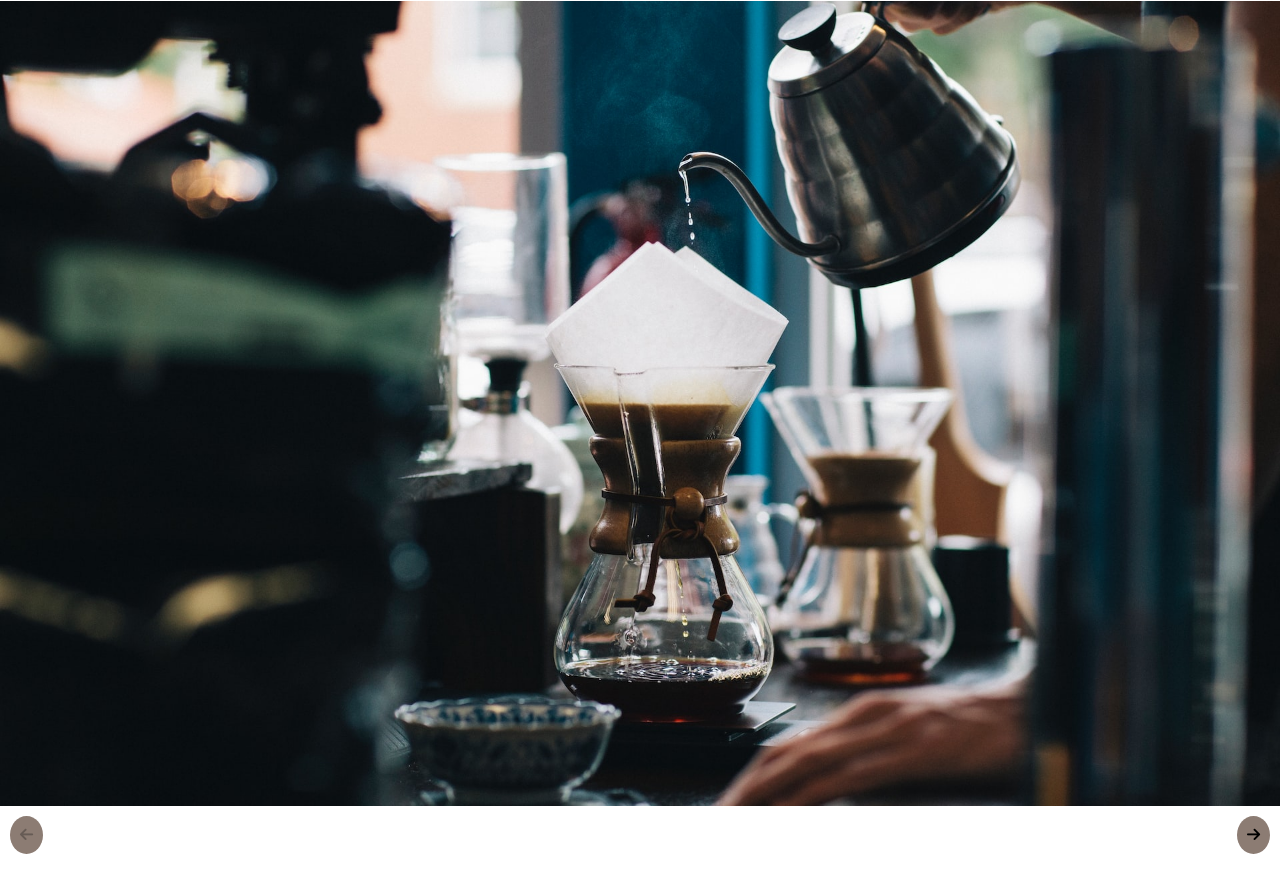
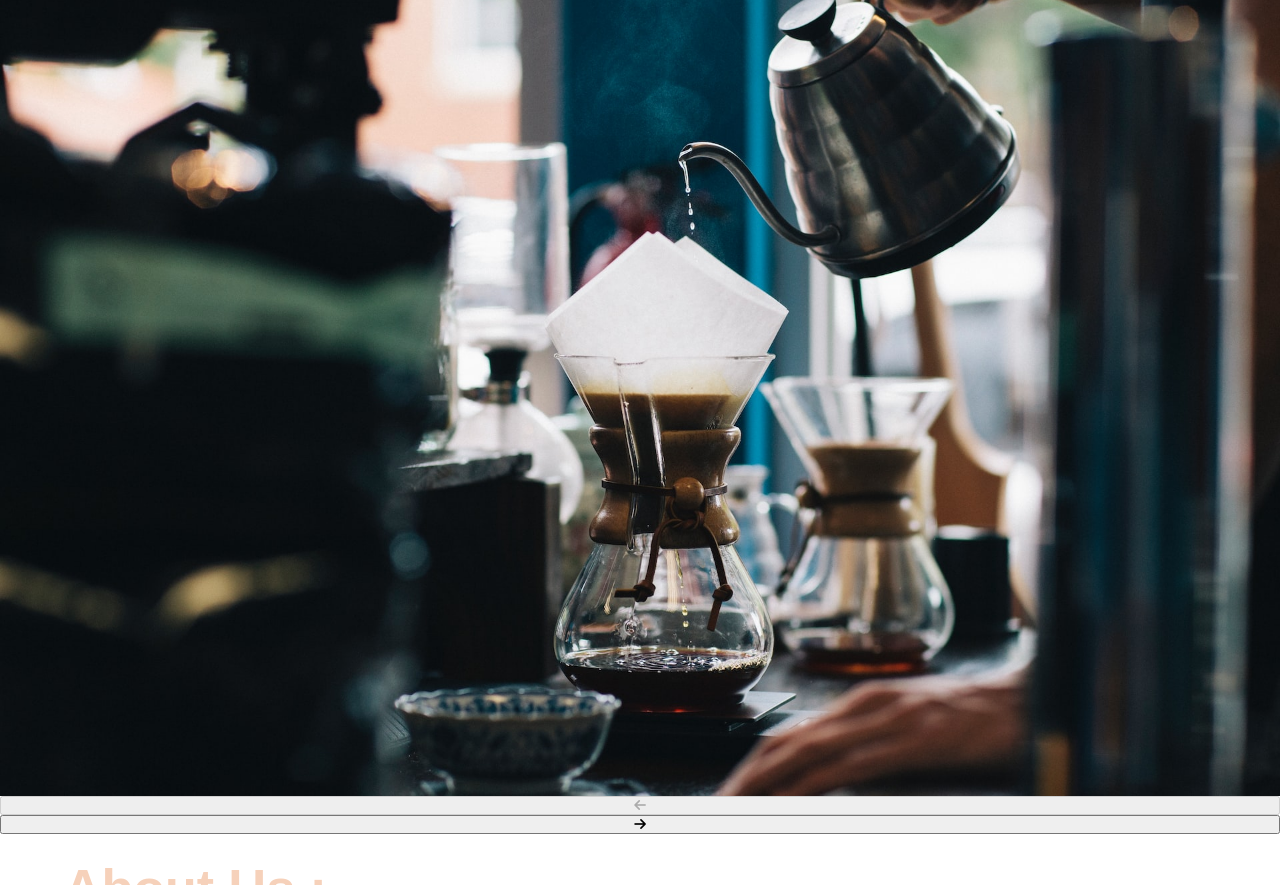
Before and after one commit to Solomon333/coffe-shop, a plain HTML site: page index.html in a window 1280 px wide. Shown: the part 57-942 px from the top of the page. Drawn offline with Linux system fonts and the light colour scheme.

Commit message:
file update

```diff
--- a/index.html
+++ b/index.html
@@ -52,7 +52,7 @@
       </nav>
     </header>
 
-    <div class="scrolImg">
+    <div class="scroll-img">
       <img
         class="img active"
         src="/images/karl-fredrickson-TYIzeCiZ_60-unsplash.jpg"
@@ -63,31 +63,12 @@
         src="/images/nordwood-themes-ivP3TYdLvw0-unsplash.jpg"
         alt=""
       />
+       <button disabled class="left-btn">
+        <i class="fas fa-arrow-left"></i>
+          <button  class="right-btn">
+        <i class="fas fa-arrow-right"></i>
     </div>
 
-    <div class="btn">
-      <button disabled class="leftBtn">
-        <i class="fas fa-arrow-left"></i>
-      </button>
-      <button class="rightBtn"><i class="fas fa-arrow-right"></i></button>
-    </div>
-
-            <!-- About Section -->
-
-    <!-- <div id="about" class="about-container">
-      <div class="about-header">
-        <h1>About Us</h1>
-      </div>
-      <div class="card-about">
-        <p>
-          Lorem ipsum dolor sit amet consectetur adipisicing elit. Placeat iste
-          incidunt nihil modi voluptatem? Voluptate quisquam quia sapiente
-          magnam sequi possimus, mollitia dicta officiis rem accusamus eius
-          enim, autem reiciendis.
-        </p>
-      </div>
-    </div>
- -->
 
     <div id="about" class="container">
         <div class="about">
--- a/script.js
+++ b/script.js
@@ -1,7 +1,7 @@
 
 const scrollUp = document.querySelector(".backtop");
-const nextBtn = document.querySelector(".rightBtn");
-const prevBtn = document.querySelector(".leftBtn");
+const nextBtn = document.querySelector(".right-btn");
+const prevBtn = document.querySelector(".left-btn");
 const  slideImg = document.querySelectorAll(".img");
 let selectedImg = 0;
 
--- a/style.css
+++ b/style.css
@@ -2,7 +2,7 @@
     padding: 0;
     margin: 0;
     box-sizing: border-box;
-    font-family: 'Roboto Condensed', sans-serif;
+    font-family: sans-serif;
 
 }
 
@@ -153,11 +153,9 @@ html {
 
 
 
-.scrolImg {
+.scroll-img {
     display: grid;
-    justify-content: center;
-    align-items: center;
-    padding-top: 10px;
+
 }
 .img {
     width: 100%;
@@ -170,34 +168,14 @@ html {
     display: grid;
 }
 
-.btn {
+.scroll-btn {
+
     display: flex;
     justify-content: space-between;
     align-items: center;
-
-}
- .btn button {
-    background: #8c7c73;
-    padding: 10px;
-    margin: 10px;
-    border-radius: 50%;
-    font-size: 15px;
-    border: none;
-    cursor: pointer;
-
 }
 
-/* .container-about {
-    height: 100vh;
-    background-image: url(/images/mike-kenneally-TD4DBagg2wE-unsplash.jpg);
-    background-position: center;
-    background-repeat: no-repeat;
-    background-size: cover;
-    display: flex;
-    justify-content: space-evenly;
-    align-items: center;
 
-} */
 .about-group-heading  {
     font-size: 52px;
     font-weight: bold;
@@ -205,37 +183,6 @@ html {
     border-bottom: 2px solid #ddd;
 }
 
-/* .card-about {
-    width: 500px;
-    font-size: 32px;
-    word-spacing: 2px;
-    letter-spacing: 1px;
-    color: #fff;
-    background-color: #1b2834aa;
-    padding: 20px;
-    border-radius: 50px ;
-    display: grid;
-    justify-content: center;
-    align-items: center;
-}
-
-
-.card{
-    padding-top: 24px;
-    margin: 24px;
-    display: grid;
-    justify-content: center;
-    align-items: center;
-    gap: 25px;
-    grid-template-columns: 1,  1fr;
-}
-
-.grid-col-span-2 {
-    grid-column: span 2;
-}
-.card:first-child{
-    grid-row: 1/ span 2;
-} */
 
 .shop-item-image {
     width: 350px;
```
